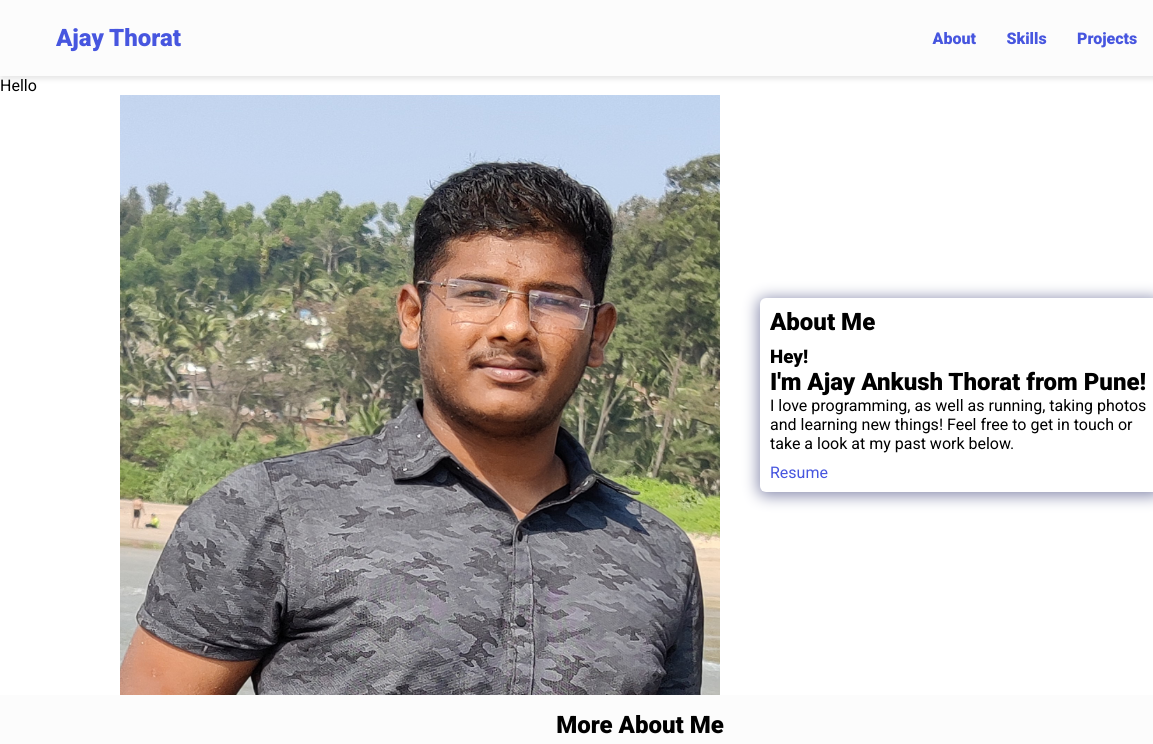
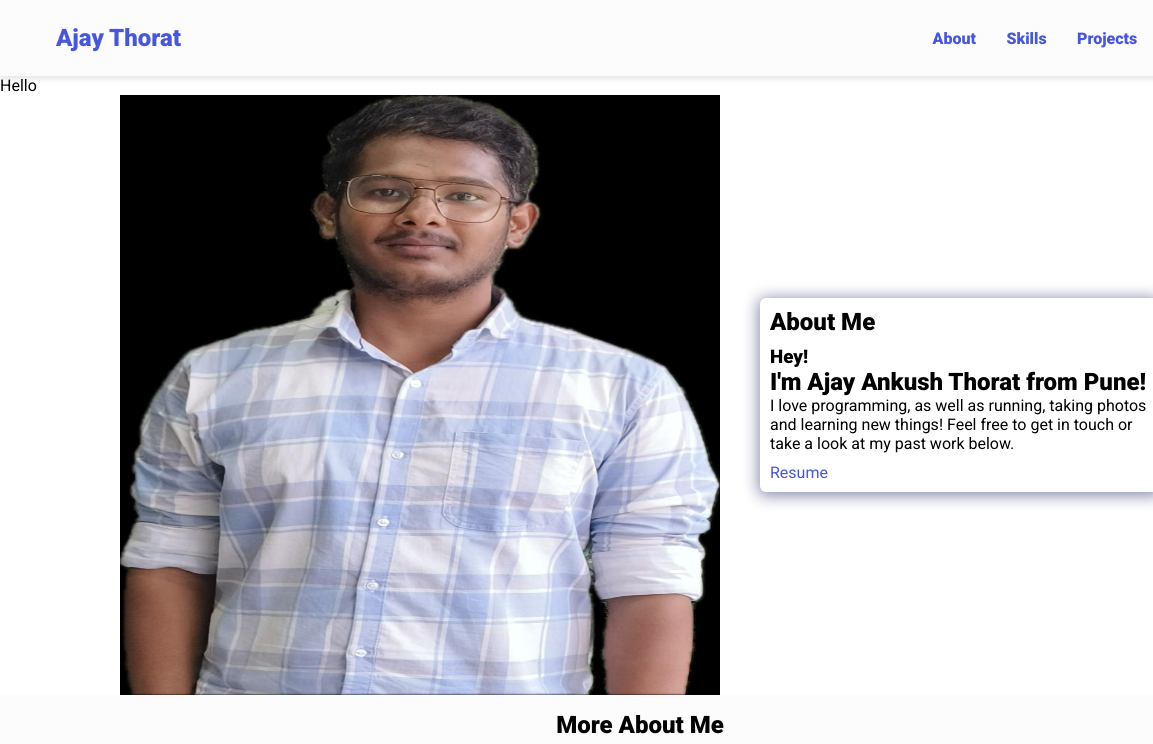
Before and after one commit to AjayAT31/My-Portfolio, a plain HTML site: page index.html in a window 1280 px wide. Shown: the top 744 px of the page, 0-1153 px from the left. Drawn offline with nearby package versions, Linux system fonts and the light colour scheme; a script that the page names is missing.

Commit message:
Image Changes

```diff
--- a/index.html
+++ b/index.html
@@ -48,7 +48,7 @@
     <!-- Hero Section -->
     <section class="hero" id="about">
       <img
-        src="IMG_20210131_145424.jpg"
+        src="AjayPhoto1.jpg"
         alt="Ajay Thorat"
         loading="lazy"
         class="hero-img"
```
Also changed, not shown: AjayPhoto1.jpg (added), IMG_20210131_145424.jpg (deleted).
